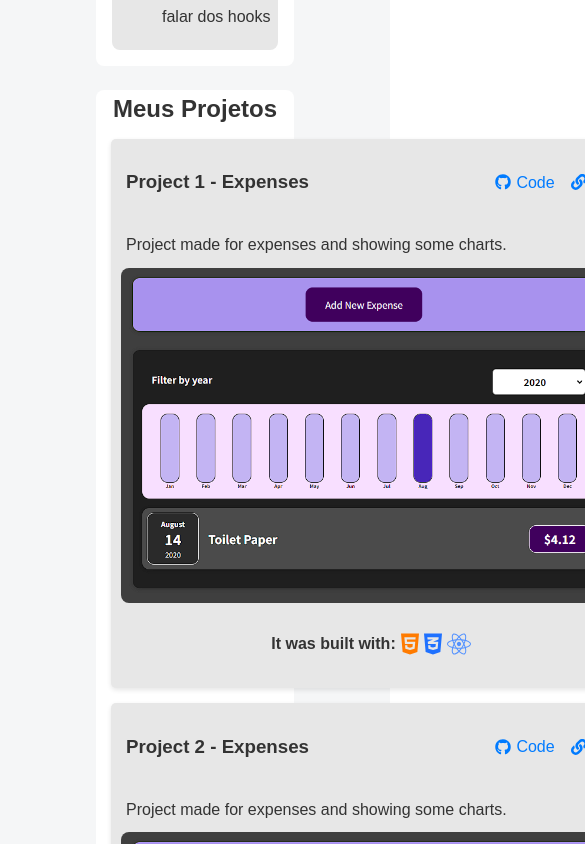
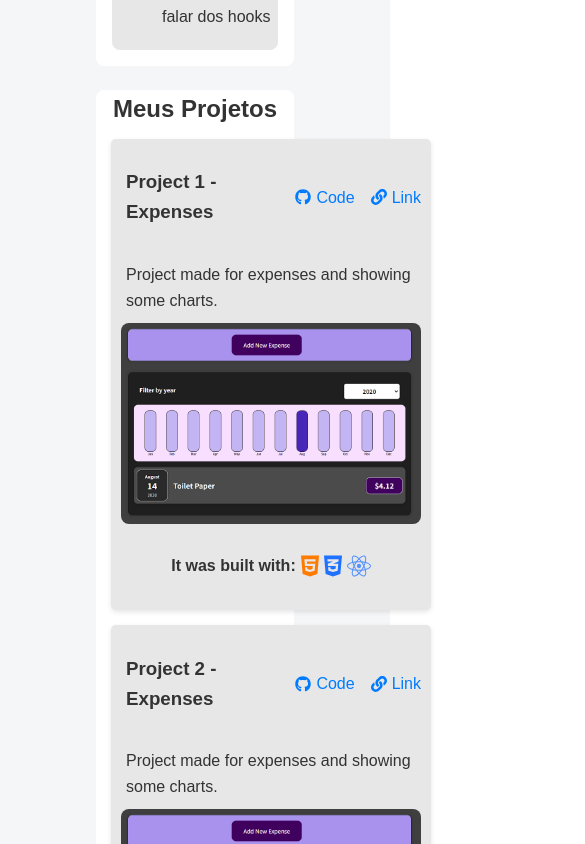
Before and after one commit to gabriel-azara/portfolio-react, a React (Create React App) app: page / in a window 390 px wide. Shown: the part 3020-3864 px from the top of the page, 585 px wide, since content can reach past the window. Built offline with nearby package versions, Linux system fonts and the light colour scheme; no server answers.

Commit message:
improved mobile version

```diff
--- a/src/components/Projects.css
+++ b/src/components/Projects.css
@@ -73,3 +73,15 @@
   border-radius: 8px;
   background-color: #1b2533;;
 }
+
+@media (max-width: 768px) {
+  .projectImg {
+    max-width: 300px;
+    border-radius: 8px;
+  }
+  .grid-container {
+    display: grid;
+    grid-template-columns: 1fr;
+    gap: 15px;
+  }
+}
```
